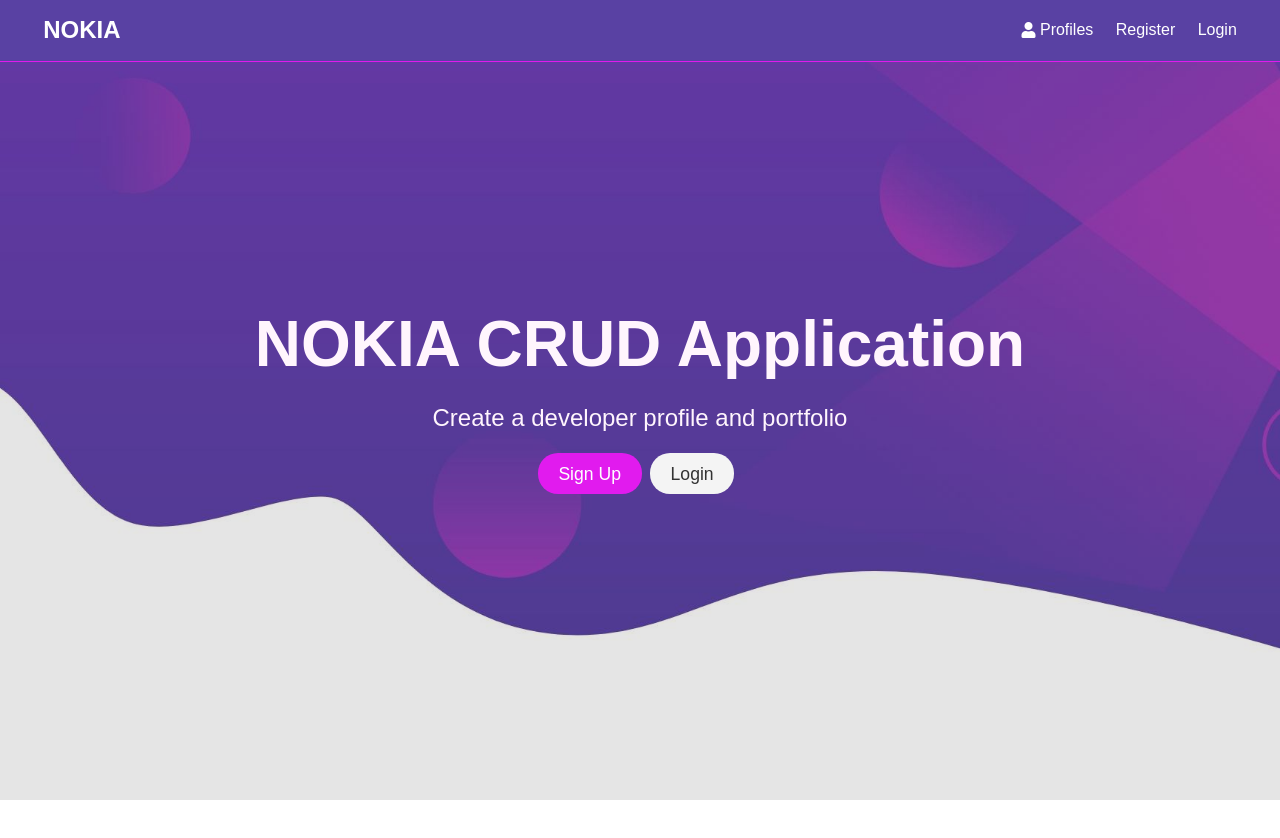
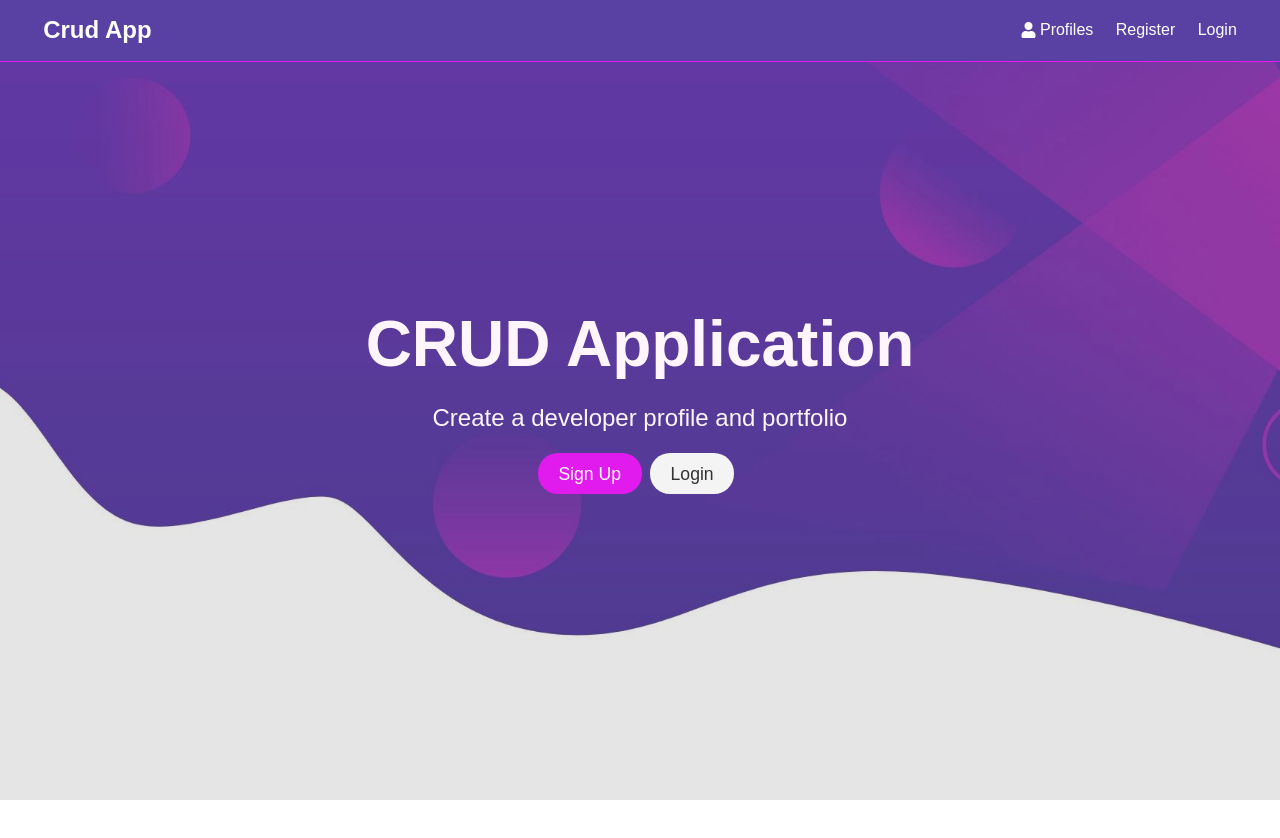
Before and after one commit to Mithun-joe/CAFS-task, a React (Create React App) app in the folder client/: page / in a window 1280 px wide. Shown: the top 838 px of the page. Built offline with nearby package versions, Linux system fonts and the light colour scheme; no server answers.

Commit message:
changes implemented

```diff
--- a/client/src/components/layout/Landing.js
+++ b/client/src/components/layout/Landing.js
@@ -13,7 +13,7 @@
         <section className="landing">
             <div className="dark-overlay">
                 <div className="landing-inner">
-                    <h1 className="x-large">NOKIA CRUD Application</h1>
+                    <h1 className="x-large">CRUD Application</h1>
                     <p className="lead">
                         Create a developer profile and portfolio
                     </p>
--- a/client/src/components/layout/Navbar.js
+++ b/client/src/components/layout/Navbar.js
@@ -33,7 +33,7 @@
     return (
         <nav className="navbar nav">
             <h1>
-                <Link to='/' className='small' style={{ textDecoration: "none" }}>NOKIA</Link>
+                <Link to='/' className='small' style={{ textDecoration: "none" }}>Crud App</Link>
             </h1>
             {!loading && (<Fragment>{isAuthenticated ? authLinks : guestLinks}</Fragment>)}
         </nav>
```
